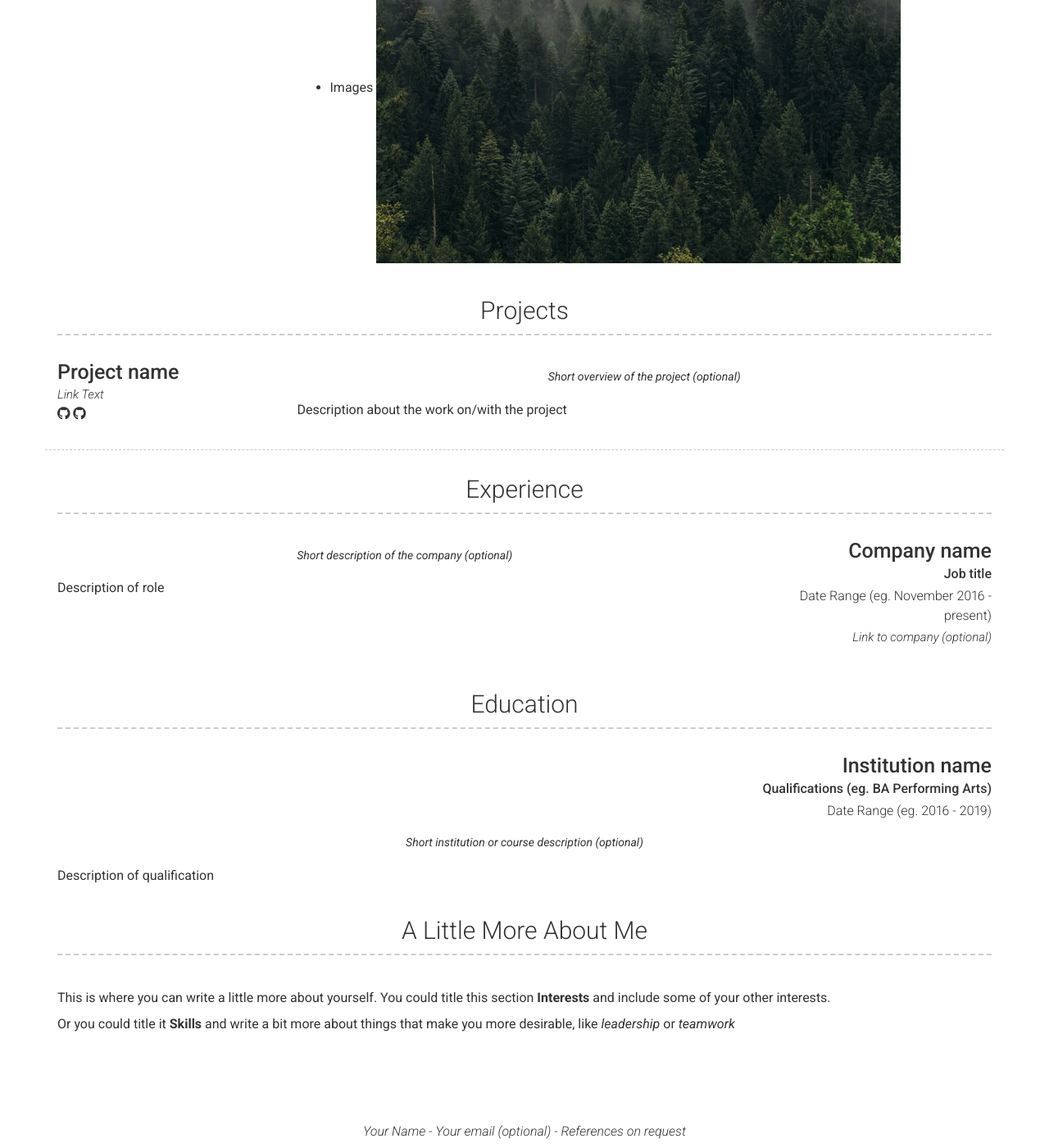
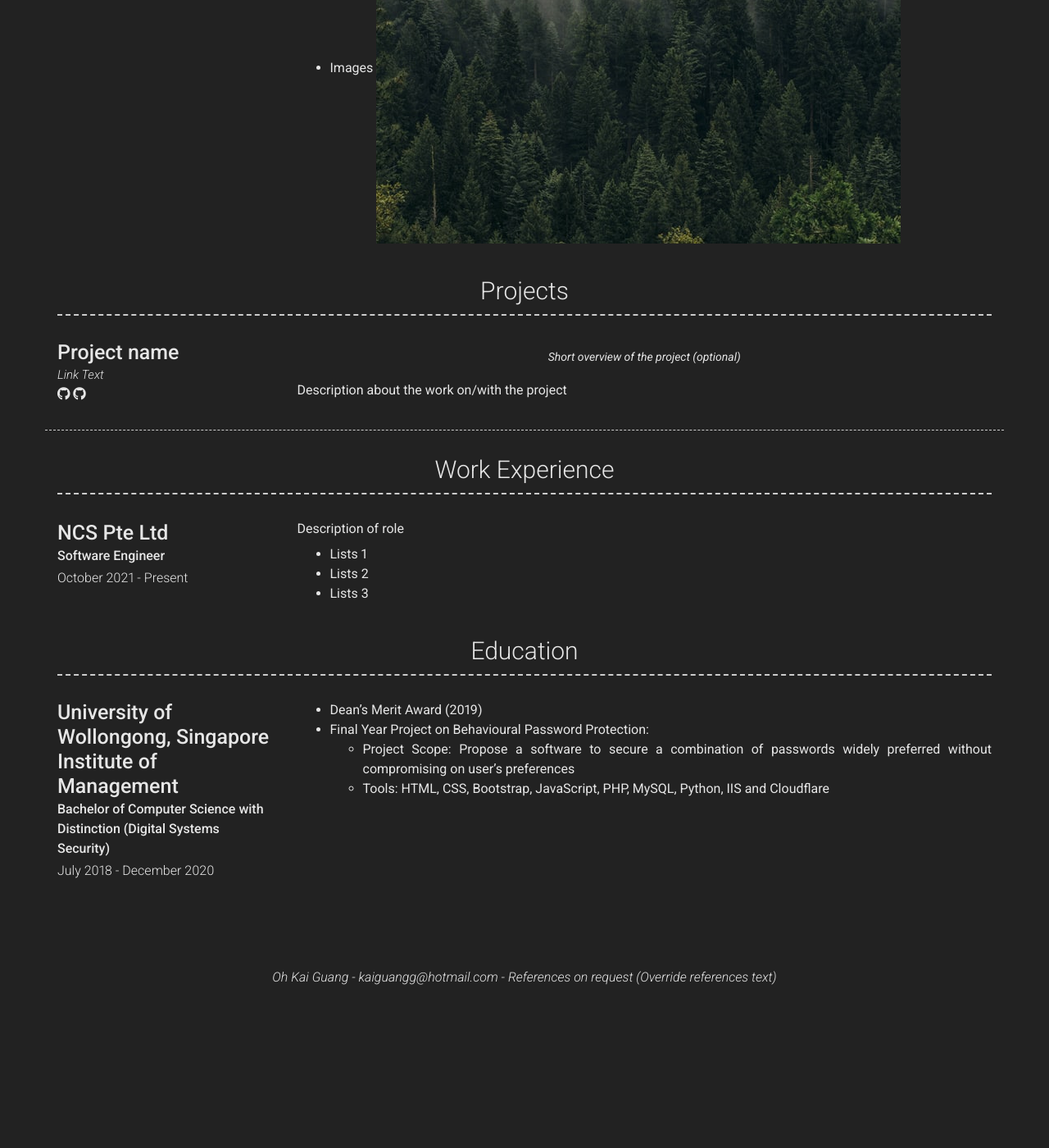
Before and after one commit to kaiguangg/digital-cv, a Jekyll site: the page built from index.md, in a window 1280 px wide and 1400 px high, scrolled down 738 px. Shown: the whole window at 82% size. Built offline with Jekyll 4.4.1, drawn with Linux system fonts in a browser that asks for light colours; nearby versions of some CDN libraries; after the commit the page ends 1950 px from its top, so only the background shows below that; some of the changed text lies outside the part shown.

Commit message:
Code update

```diff
--- a/_config.yml
+++ b/_config.yml
@@ -1,32 +1,32 @@
 # Site
-repository: Git repository where your resume will be hosted, only required if you are hosting on GitHub (eg. sproogen/modern-resume-theme)
+repository: https://kaiguangg.github.io/digital-cv/
 # favicon: Directory of your favicon (eg. images/favicon.ico)(optional)
 
 # Content configuration version
 version: 2
 
 # Personal info
-name: Your Name
-title: Your job title
-email: Your email (optional)
+name: Oh Kai Guang
+title: Software Engineer
+email: kaiguangg@hotmail.com
 # email_title: Email (Email title override)
-phone: Your phone number (optional)
+phone: +65 9386 7556
 # phone_title: Phone (Phone title override)
-website: Your website (eg. https://google.com)(optional)
+website: https://kaiguangg.github.io/digital-cv/
 # website_title: Web (Website title override)
 
 # Dark Mode (true/false/never)
-darkmode: false
+darkmode: true
 
 # Social links
 twitter_username: jekyllrb
-github_username:  jekyll
+github_username:  kaiguangg
 stackoverflow_username: "00000001"
 dribbble_username: jekyll
 facebook_username: jekyll
 flickr_username: jekyll
 instagram_username: jekyll
-linkedin_username: jekyll
+linkedin_username: oh-kai-guang-441601101
 xing_username: jekyll
 pinterest_username: jekyll
 youtube_username: jekyll
@@ -81,39 +81,45 @@ content:
           Short overview of the project (optional)
         description: | # this will include new lines to allow paragraphs
           Description about the work on/with the project
-  - title: Experience
+  - title: Work Experience
     layout: list
     content:
-      - layout: right
-        title: Company name
-        sub_title: Job title
-        caption: Date Range (eg. November 2016 - present)
-        link: Link to company (optional)
-        quote: >
-          Short description of the company (optional)
+      - layout: left
+        title: NCS Pte Ltd
+        sub_title: Software Engineer
+        caption: October 2021 - Present
+        # link: Link to company (optional)
+        # quote: >
+        #   Short description of the company (optional)
         description: | # this will include new lines to allow paragraphs
           Description of role
+          - Lists 1
+          - Lists 2
+          - Lists 3
   - title: Education
     layout: list
     content:
-      - layout: top-right
-        title: Institution name
-        sub_title: Qualifications (eg. BA Performing Arts)
-        caption: Date Range (eg. 2016 - 2019)
-        quote: >
-          Short institution or course description (optional)
+      - layout: top-left
+        title: University of Wollongong, Singapore Institute of Management
+        sub_title: Bachelor of Computer Science with Distinction (Digital Systems Security)
+        caption: July 2018 - December 2020
+        # quote: >
+        #   Short institution or course description (optional)
         description: | # this will include new lines to allow paragraphs
-          Description of qualification
-  - title: A Little More About Me
-    layout: text
-    content: | # this will include new lines to allow paragraphs
-      This is where you can write a little more about yourself. You could title this section **Interests** and include some of your other interests.
+          - Dean’s Merit Award (2019)
+          - Final Year Project on Behavioural Password Protection:
+            - Project Scope: Propose a software to secure a combination of passwords widely preferred without compromising on user’s preferences
+            - Tools: HTML, CSS, Bootstrap, JavaScript, PHP, MySQL, Python, IIS and Cloudflare
+  # - title: A Little More About Me
+  #   layout: text
+  #   content: | # this will include new lines to allow paragraphs
+  #     This is where you can write a little more about yourself. You could title this section **Interests** and include some of your other interests.
 
-      Or you could title it **Skills** and write a bit more about things that make you more desirable, like *leadership* or *teamwork*
+  #     Or you could title it **Skills** and write a bit more about things that make you more desirable, like *leadership* or *teamwork*
 
 # Footer
 footer_show_references: true
-# references_title: References on request (Override references text)
+references_title: References on request (Override references text)
 
 # Build settings
 # theme: modern-resume-theme (Use this is you are hosting your resume yourself)
```
